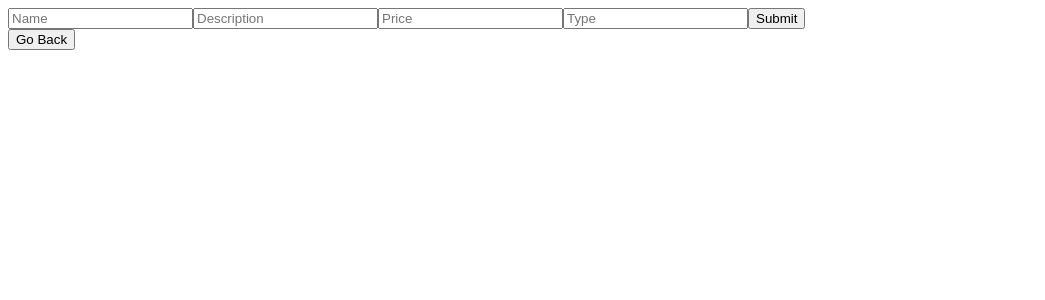
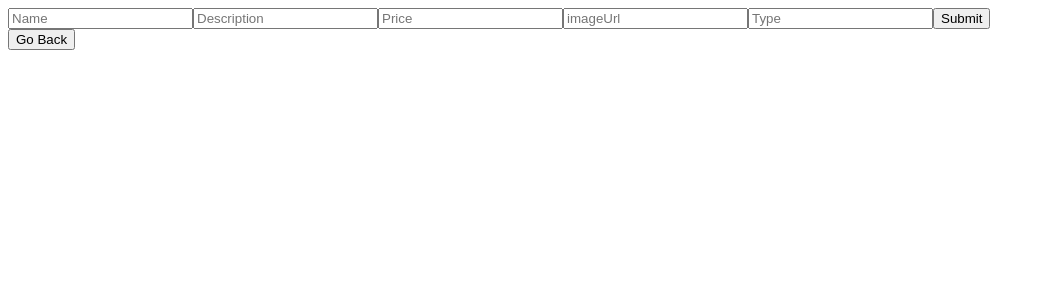
Before and after one commit to AshishCodewing/react-query-practice, a React (Vite) app: page /post-form in a window 1280 px wide. Shown: the top 300 px of the page, without its empty margins (0-1045 px from the left). Built offline with nearby package versions, Linux system fonts and the light colour scheme; what miragejs would draw is missing.

Commit message:
feat: added image url form input

```diff
--- a/src/PostForm.jsx
+++ b/src/PostForm.jsx
@@ -10,7 +10,7 @@ function PostForm() {
         id: crypto.randomUUID(),
         name: '',
         description: '',
-        imageUrl: "https://assets.scrimba.com/advanced-react/react-router/the-cruiser.png",
+        imageUrl: '',
         price: '',
         type: '',
     })
@@ -64,6 +64,13 @@ function PostForm() {
                 />
                 <input
                     type="text"
+                    name="imageUrl"
+                    placeholder='imageUrl'
+                    onChange={handleChange}
+                    value={formData.imageUrl}
+                />
+                <input
+                    type="text"
                     name="type"
                     placeholder='Type'
                     onChange={handleChange}
```
